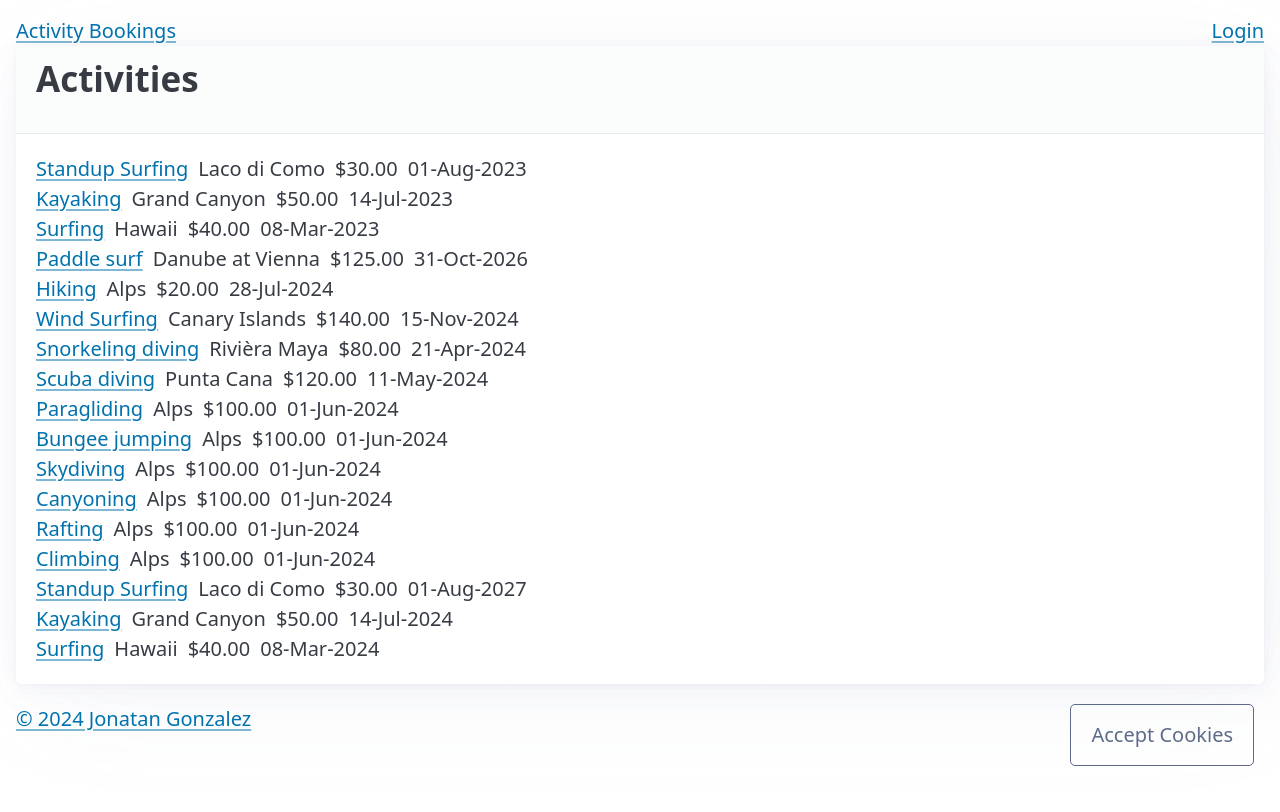
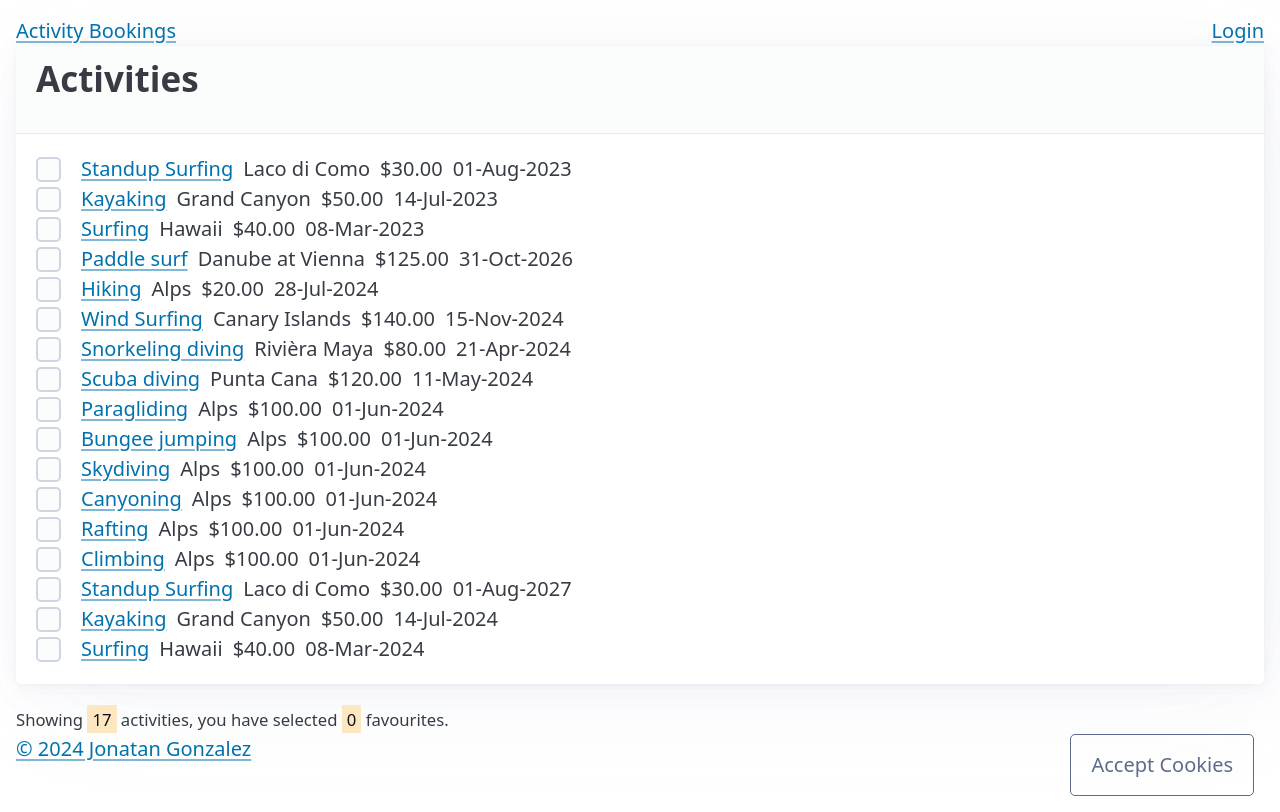
Before and after one commit to jogonaltia/ActivityBookings, an Angular app: page / in a window 1280 px wide. Built offline with nearby package versions, Linux system fonts and the light colour scheme; data requests are answered from the project's data file.

Commit message:
Se agrega funcionalidad actividades favoritas

```diff
--- a/src/app/routes/home.page.ts
+++ b/src/app/routes/home.page.ts
@@ -1,4 +1,4 @@
-import { ChangeDetectionStrategy, Component, Signal, inject } from '@angular/core';
+import { ChangeDetectionStrategy, Component, Signal, WritableSignal, inject, signal } from '@angular/core';
 import { Meta, Title } from '@angular/platform-browser';
 import { HttpClient } from '@angular/common/http';
 import { Activity } from '../domain/activity.type';
@@ -16,10 +16,19 @@ import { ActivityComponent } from './home/activity.component';
       </header>
       <main>
         @for (activity of activities(); track activity.id) {
-          <lab-activity [activity]="activity" />
+          <lab-activity [activity]="activity" [(favorites)]="favorites" />
         }
       </main>
     </article>
+    <footer>
+        <small>
+          Showing
+          <mark>{{ activities().length }}</mark>
+          activities, you have selected
+          <mark>{{ favorites().length }}</mark>
+          favourites.
+        </small>
+    </footer>
   `,
   styles: ``,
   changeDetection: ChangeDetectionStrategy.OnPush
@@ -40,4 +49,7 @@ export default class HomePage {
     this.#title.setTitle('Activities to book');
     this.#meta.updateTag({ name: 'description', content: 'Book your favourite activities' });
   }
+
+  favorites: WritableSignal<string[]> = signal([]);
+
 }
--- a/src/app/routes/home/activity.component.ts
+++ b/src/app/routes/home/activity.component.ts
@@ -1,5 +1,5 @@
 import { CurrencyPipe, DatePipe } from '@angular/common';
-import { ChangeDetectionStrategy, Component, input } from '@angular/core';
+import { ChangeDetectionStrategy, Component, ModelSignal, input, model } from '@angular/core';
 import { RouterLink } from '@angular/router';
 import { Activity } from '../../domain/activity.type';
 
@@ -9,6 +9,14 @@ import { Activity } from '../../domain/activity.type';
   imports: [RouterLink, CurrencyPipe, DatePipe],
   template: `
     <div>
+      <span>
+        <input
+          type="checkbox"
+          name=""
+          class="seconday outline"
+          (click)="toggleFavorite(activity().slug)"
+        />
+      </span>
       <span>
         <a [routerLink]="['/bookings', activity().slug]">{{ activity().name }}</a>
       </span>
@@ -22,4 +30,15 @@ import { Activity } from '../../domain/activity.type';
 })
 export class ActivityComponent {
   activity = input.required<Activity>();
+
+  favorites: ModelSignal<string[]> = model<string[]>([]);
+
+  toggleFavorite(slug: string): void {
+    this.favorites.update((favorites) => {
+      if(favorites.includes(slug)) {
+        return favorites.filter((favorite) => favorite !== slug);
+      }
+      return favorites.concat(slug);
+    });
+  }
 }
```
